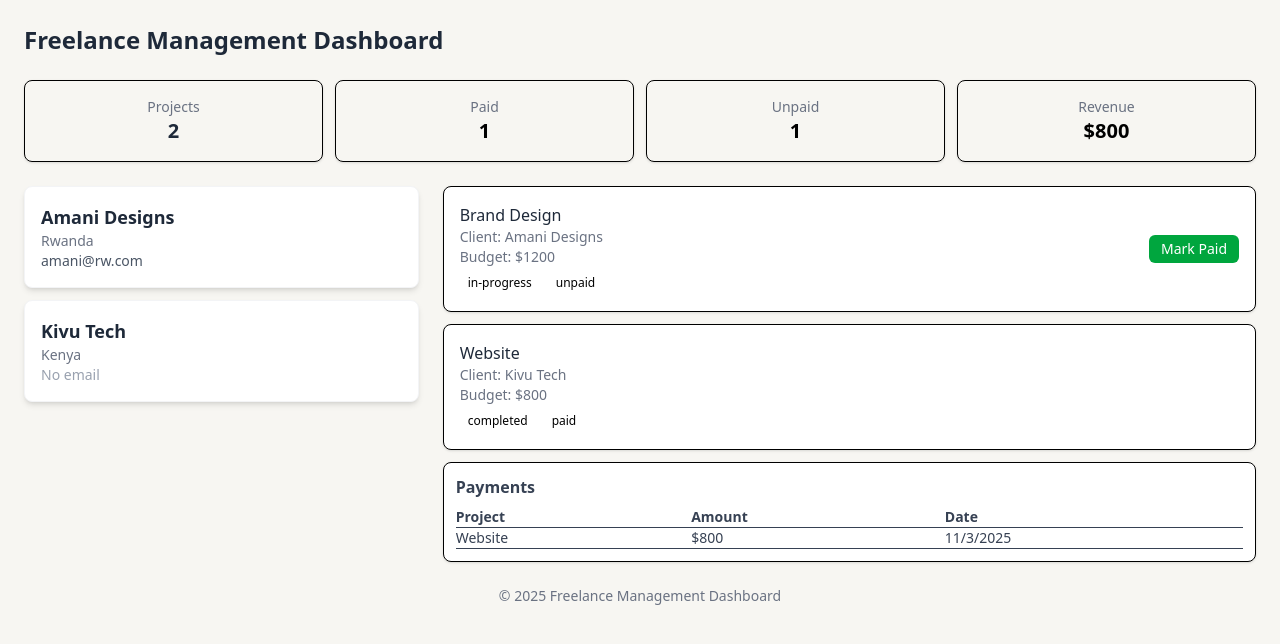
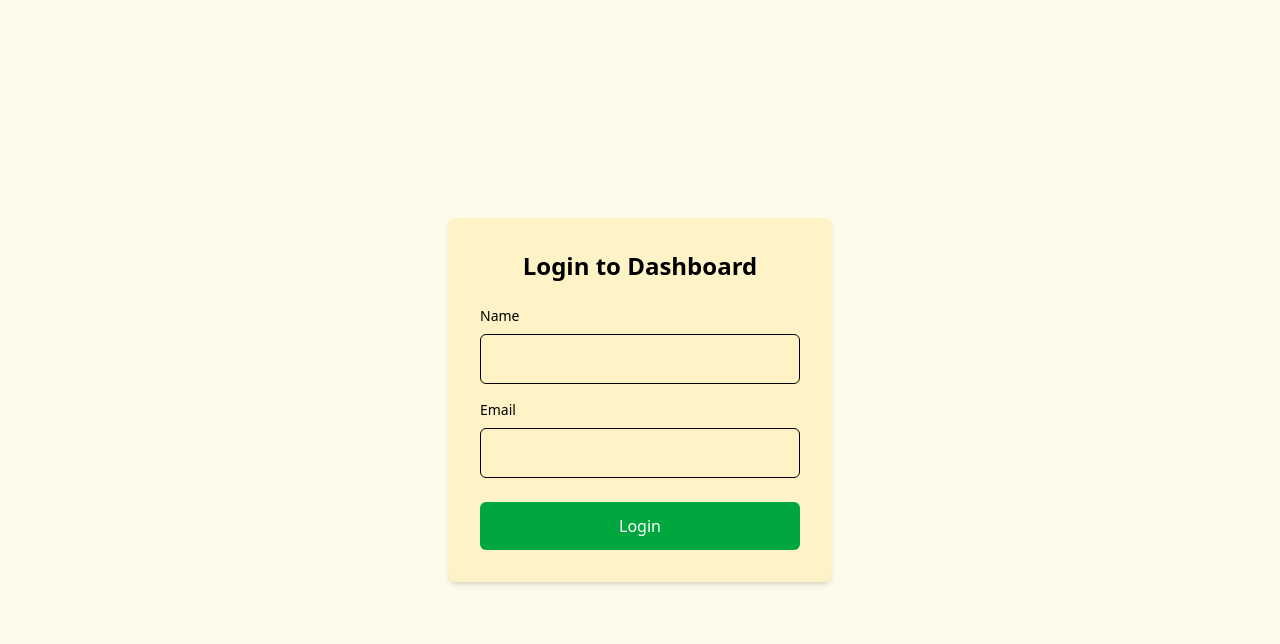
Before and after one commit to Rora21/Mastering-TypeScript-with-React-and-Data-Modeling, a React (Vite) app: page / in a window 1280 px wide. Shown: the top 644 px of the page. Built offline with nearby package versions, Linux system fonts and the light colour scheme.

Commit message:
editting this page

```diff
--- a/src/App.tsx
+++ b/src/App.tsx
@@ -4,27 +4,39 @@ import ClientCard from "./components/ClientCard";
 import ProjectList from "./components/ProjectList";
 import DashboardStats from "./components/DashboardStats";
 import PaymentsTable from "./components/PaymentsTable";
+import LoginForm from "./components/LoginForm";
+import UserProfile from "./components/UserProfile";
+import { AddClientForm, AddProjectForm } from "./components/AddForms";
 
 function Dashboard() {
   const { state } = useDashboard();
 
+  if (!state.user) {
+    return <LoginForm />;
+  }
+
   return (
-    <div className="min-h-screen bg-[#f7f6f2] p-6">
+    <div className="min-h-screen bg-amber-50 p-6">
       <header className="mb-6">
-        <h1 className="text-2xl font-bold text-gray-800">Freelance Management Dashboard</h1>
+        <div className="flex justify-between items-center">
+          <h1 className="text-2xl font-bold text-gray-800">Freelance Management Dashboard</h1>
+          <UserProfile />
+        </div>
       </header>
 
       <section className="mb-6">
         <DashboardStats />
       </section>
 
-      <section className="grid lg:grid-cols-3 gap-6">
+      <section className="grid lg:grid-cols-4 gap-6">
         <aside className="space-y-3">
+          <AddClientForm />
+          <AddProjectForm />
           {state.clients.map((c) => (
             <ClientCard key={c.id} client={c} />
           ))}
         </aside>
-        <main className="col-span-2 space-y-3">
+        <main className="col-span-3 space-y-3">
           <ProjectList projects={state.projects} clients={state.clients} />
           <PaymentsTable payments={state.payments} projects={state.projects} />
         </main>
--- /dev/null
+++ b/src/components/AddForms.tsx
@@ -0,0 +1,132 @@
+import React, { useState } from "react";
+import { useDashboard } from "../context/DashboardContext";
+import { ProjectStatus } from "../types/models";
+
+export const AddClientForm: React.FC = () => {
+  const [name, setName] = useState("");
+  const [country, setCountry] = useState("");
+  const [email, setEmail] = useState("");
+  const { dispatch } = useDashboard();
+
+  const handleSubmit = (e: React.FormEvent) => {
+    e.preventDefault();
+    dispatch({
+      type: "ADD_CLIENT",
+      payload: {
+        id: Date.now().toString(),
+        name,
+        country,
+        email: email || undefined,
+      },
+    });
+    setName("");
+    setCountry("");
+    setEmail("");
+  };
+
+  return (
+    <form onSubmit={handleSubmit} className="bg-amber-100 p-4 rounded-lg shadow-sm border space-y-3">
+      <h3 className="font-semibold">Add New Client</h3>
+      <input
+        type="text"
+        placeholder="Client Name"
+        value={name}
+        onChange={(e) => setName(e.target.value)}
+        className="w-full p-2 border rounded"
+        required
+      />
+      <input
+        type="text"
+        placeholder="Country"
+        value={country}
+        onChange={(e) => setCountry(e.target.value)}
+        className="w-full p-2 border rounded"
+        required
+      />
+      <input
+        type="email"
+        placeholder="Email (optional)"
+        value={email}
+        onChange={(e) => setEmail(e.target.value)}
+        className="w-full p-2 border rounded"
+      />
+      <button type="submit" className="w-full bg-green-600 text-white p-2 rounded hover:bg-green-700">
+        Add Client
+      </button>
+    </form>
+  );
+};
+
+export const AddProjectForm: React.FC = () => {
+  const [title, setTitle] = useState("");
+  const [clientId, setClientId] = useState("");
+  const [budget, setBudget] = useState("");
+  const [status, setStatus] = useState<ProjectStatus>("pending");
+  const { state, dispatch } = useDashboard();
+
+  const handleSubmit = (e: React.FormEvent) => {
+    e.preventDefault();
+    dispatch({
+      type: "ADD_PROJECT",
+      payload: {
+        id: Date.now().toString(),
+        clientId,
+        title,
+        budget: Number(budget),
+        status,
+        paymentStatus: "unpaid",
+      },
+    });
+    setTitle("");
+    setClientId("");
+    setBudget("");
+    setStatus("pending");
+  };
+
+  return (
+    <form onSubmit={handleSubmit} className="bg-amber-100 p-4 rounded-lg shadow-sm border space-y-3">
+      <h3 className="font-semibold">Add New Project</h3>
+      <input
+        type="text"
+        placeholder="Project Title"
+        value={title}
+        onChange={(e) => setTitle(e.target.value)}
+        className="w-full p-2 border rounded"
+        required
+      />
+      <select
+        value={clientId}
+        onChange={(e) => setClientId(e.target.value)}
+        className="w-full p-2 border rounded"
+        required
+      >
+        <option value="">Select Client</option>
+        {state.clients.map((client) => (
+          <option key={client.id} value={client.id}>
+            {client.name}
+          </option>
+        ))}
+      </select>
+      <input
+        type="number"
+        placeholder="Budget"
+        value={budget}
+        onChange={(e) => setBudget(e.target.value)}
+        className="w-full p-2 border rounded"
+        required
+      />
+      <select
+        value={status}
+        onChange={(e) => setStatus(e.target.value as ProjectStatus)}
+        className="w-full p-2 border rounded"
+      >
+        <option value="pending">Pending</option>
+        <option value="in-progress">In Progress</option>
+        <option value="completed">Completed</option>
+      </select>
+      <button type="submit" className="w-full bg-amber-600 text-white p-2 rounded hover:bg-amber-700">
+        Add Project
+      </button>
+    </form>
+  );
+};
--- a/src/components/ClientCard.tsx
+++ b/src/components/ClientCard.tsx
@@ -3,7 +3,7 @@ import { Client } from "../types/models";
 
 const ClientCard: React.FC<{ client: Client }> = ({ client }) => {
   return (
-    <div className="p-4 bg-white rounded-lg shadow-md border border-gray-100 hover:shadow-lg transition">
+    <div className="p-4 bg-amber-100 rounded-lg shadow-md border border-amber-200 hover:shadow-lg transition">
       <h3 className="font-semibold text-lg text-gray-800">{client.name}</h3>
       <p className="text-sm text-gray-500">{client.country}</p>
       <p className="text-sm text-gray-600">
--- a/src/components/DashboardStats.tsx
+++ b/src/components/DashboardStats.tsx
@@ -1,13 +1,13 @@
 import React from "react";
 import { useDashboard } from "../context/DashboardContext";
+import { countProjectsByPayment, calculateTotalRevenue } from "../utils/helpers";
 
 const DashboardStats: React.FC = () => {
   const { state } = useDashboard();
 
   const total = state.projects.length;
-  const paid = state.projects.filter((p) => p.paymentStatus === "paid").length;
-  const unpaid = state.projects.filter((p) => p.paymentStatus === "unpaid").length;
-  const revenue = state.payments.reduce((sum, p) => sum + p.amount, 0);
+  const { paid, unpaid } = countProjectsByPayment(state.projects);
+  const revenue = calculateTotalRevenue(state.payments);
 
   return (
     <div className="grid grid-cols-2 md:grid-cols-4 gap-3">
--- /dev/null
+++ b/src/components/LoginForm.tsx
@@ -0,0 +1,54 @@
+import React, { useState } from "react";
+import { useDashboard } from "../context/DashboardContext";
+
+const LoginForm: React.FC = () => {
+  const [email, setEmail] = useState("");
+  const [name, setName] = useState("");
+  const { dispatch } = useDashboard();
+
+  const handleLogin = (e: React.FormEvent) => {
+    e.preventDefault();
+    if (email && name) {
+      dispatch({ type: "LOGIN", payload: { email, name } });
+    }
+  };
+
+  return (
+    <div className="min-h-screen bg-amber-50 flex items-center justify-center">
+      <form onSubmit={handleLogin} className="bg-amber-100 p-8 rounded-lg shadow-md w-96">
+        <h2 className="text-2xl font-bold mb-6 text-center">Login to Dashboard</h2>
+
+        <div className="mb-4">
+          <label className="block text-sm font-medium mb-2">Name</label>
+          <input
+            type="text"
+            value={name}
+            onChange={(e) => setName(e.target.value)}
+            className="w-full p-3 border rounded-md"
+            required
+          />
+        </div>
+
+        <div className="mb-6">
+          <label className="block text-sm font-medium mb-2">Email</label>
+          <input
+            type="email"
+            value={email}
+            onChange={(e) => setEmail(e.target.value)}
+            className="w-full p-3 border rounded-md"
+            required
+          />
+        </div>
+
+        <button
+          type="submit"
+          className="w-full bg-green-600 text-white p-3 rounded-md hover:bg-green-700"
+        >
+          Login
+        </button>
+      </form>
+    </div>
+  );
+};
+
+export default LoginForm;
--- a/src/components/PaymentsTable.tsx
+++ b/src/components/PaymentsTable.tsx
@@ -1,32 +1,47 @@
 import React from "react";
 import { Payment, Project } from "../types/models";
 
-const PaymentsTable: React.FC<{ payments: Payment[]; projects: Project[] }> = ({ payments, projects }) => {
+interface PaymentsTableProps {
+  payments: Payment[];
+  projects: Project[];
+}
+
+const PaymentsTable: React.FC<PaymentsTableProps> = ({ payments, projects }) => {
   return (
-    <div className="bg-white rounded-lg shadow-sm p-3 border">
-      <h4 className="font-semibold mb-2 text-gray-700">Payments</h4>
-      <table className="w-full text-sm text-gray-700">
+    <div className="bg-amber-100 rounded-lg shadow-sm border p-4">
+      <h3 className="font-semibold text-lg mb-3">Payment Records</h3>
+      {payments.length === 0 ? (
+        <p className="text-gray-500">No payments recorded</p>
+      ) : (
+        <div className="overflow-x-auto">
+          <table className="w-full text-sm">
             <thead>
-          <tr className="text-left border-b">
-            <th>Project</th>
-            <th>Amount</th>
-            <th>Date</th>
+              <tr className="border-b">
+                <th className="text-left py-2">Project</th>
+                <th className="text-left py-2">Amount</th>
+                <th className="text-left py-2">Date</th>
               </tr>
             </thead>
             <tbody>
-          {payments.map((p, i) => {
-            const proj = projects.find((x) => x.id === p.projectId);
+              {payments.map((payment, index) => {
+                const project = projects.find(p => p.id === payment.projectId);
                 return (
-              <tr key={i} className="border-b hover:bg-gray-50">
-                <td>{proj ? proj.title : "Project not found"}</td>
-                <td>${p.amount}</td>
-                <td>{new Date(p.date).toLocaleDateString()}</td>
+                  <tr key={index} className="border-b">
+                    <td className="py-2">
+                      {project ? project.title : "Project not found"}
+                    </td>
+                    <td className="py-2 font-medium">${payment.amount}</td>
+                    <td className="py-2 text-gray-600">
+                      {new Date(payment.date).toLocaleDateString()}
+                    </td>
                   </tr>
                 );
               })}
             </tbody>
           </table>
         </div>
+      )}
+    </div>
   );
 };
 
--- a/src/components/ProjectList.tsx
+++ b/src/components/ProjectList.tsx
@@ -1,6 +1,7 @@
 import React from "react";
 import { Project, Client, ID } from "../types/models";
 import { useDashboard } from "../context/DashboardContext";
+import { findClientById } from "../utils/helpers";
 
 const StatusBadge = ({ text, color }: { text: string; color: string }) => (
   <span className={`px-2 py-1 rounded-full text-xs font-medium bg-${color}-100 text-${color}-800`}>
@@ -18,9 +19,9 @@ const ProjectList: React.FC<{ projects: Project[]; clients: Client[] }> = ({ pro
   return (
     <div className="space-y-3">
       {projects.map((p) => {
-        const client = clients.find((c) => c.id === p.clientId);
+        const client = findClientById(clients, p.clientId);
         return (
-          <div key={p.id} className="p-4 bg-white rounded-lg shadow-sm border flex justify-between items-center">
+          <div key={p.id} className="p-4 bg-amber-100 rounded-lg shadow-sm border flex justify-between items-center">
             <div>
               <h4 className="font-medium text-gray-800">{p.title}</h4>
               <p className="text-sm text-gray-500">
@@ -35,7 +36,7 @@ const ProjectList: React.FC<{ projects: Project[]; clients: Client[] }> = ({ pro
             {p.paymentStatus === "unpaid" && (
               <button
                 onClick={() => markPaid(p.id)}
-                className="bg-green-600 text-white px-3 py-1 rounded-md hover:bg-green-700 text-sm"
+                className="bg-amber-600 text-white px-3 py-1 rounded-md hover:bg-amber-700 text-sm"
               >
                 Mark Paid
               </button>
--- /dev/null
+++ b/src/components/UserProfile.tsx
@@ -0,0 +1,29 @@
+import React from "react";
+import { useDashboard } from "../context/DashboardContext";
+
+const UserProfile: React.FC = () => {
+  const { state, dispatch } = useDashboard();
+
+  const handleLogout = () => {
+    dispatch({ type: "LOGOUT" });
+  };
+
+  if (!state.user) return null;
+
+  return (
+    <div className="bg-amber-100 p-4 rounded-lg shadow-sm border flex justify-between items-center">
+      <div>
+        <h3 className="font-semibold">{state.user.name}</h3>
+        <p className="text-sm text-gray-600">{state.user.email}</p>
+      </div>
+      <button
+        onClick={handleLogout}
+        className="bg-amber-600 text-white px-4 py-2 rounded hover:bg-amber-700"
+      >
+        Logout
+      </button>
+    </div>
+  );
+};
+
+export default UserProfile;
--- a/src/context/DashboardContext.tsx
+++ b/src/context/DashboardContext.tsx
@@ -1,10 +1,10 @@
 import React, { createContext, useContext, useReducer } from "react";
-import { Client, Project, Payment, ID, ProjectStatus } from "../types/models";
+import { Client, Project, Payment, ID, ProjectStatus, User } from "../types/models";
 
 //
 const initialClients: Client[] = [
-  { id: "c1", name: "Amani Designs", country: "Rwanda", email: "amani@rw.com" },
-  { id: "c2", name: "Kivu Tech", country: "Kenya" },
+  { id: "c1", name: "Rora books", country: "Rwanda", email: "rora@gmail.com" },
+  { id: "c2", name: "Ali Tech", country: "Rwanda" , email: "ali@gmail.com"} ,
 ];
 
 const initialProjects: Project[] = [
@@ -18,12 +18,15 @@ const initialPayments: Payment[] = [
 
 //
 interface State {
+  user: User | null;
   clients: Client[];
   projects: Project[];
   payments: Payment[];
 }
 
 export type Action =
+  | { type: "LOGIN"; payload: { email: string; name: string } }
+  | { type: "LOGOUT" }
   | { type: "MARK_PROJECT_PAID"; payload: { projectId: ID } }
   | { type: "ADD_PAYMENT"; payload: Payment }
   | { type: "ADD_CLIENT"; payload: Client }
@@ -31,6 +34,7 @@ export type Action =
   | { type: "UPDATE_PROJECT_STATUS"; payload: { projectId: ID; status: ProjectStatus } };
 
 const initialState: State = {
+  user: null,
   clients: initialClients,
   projects: initialProjects,
   payments: initialPayments,
@@ -38,6 +42,20 @@ const initialState: State = {
 
 function reducer(state: State, action: Action): State {
   switch (action.type) {
+    case "LOGIN":
+      return {
+        ...state,
+        user: {
+          id: Date.now().toString(),
+          email: action.payload.email,
+          name: action.payload.name,
+          isLoggedIn: true,
+        },
+      };
+
+    case "LOGOUT":
+      return { ...state, user: null };
+
     case "MARK_PROJECT_PAID":
       return {
         ...state,
--- /dev/null
+++ b/src/utils/helpers.ts
@@ -0,0 +1,65 @@
+import { Client, Project, Payment, ID, ProjectStatus, PaymentStatus } from "../types/models";
+
+// Count paid vs unpaid projects
+export function countProjectsByPayment(projects: Project[]): { paid: number; unpaid: number } {
+  return projects.reduce(
+    (acc, p) => ({
+      paid: acc.paid + (p.paymentStatus === "paid" ? 1 : 0),
+      unpaid: acc.unpaid + (p.paymentStatus === "unpaid" ? 1 : 0),
+    }),
+    { paid: 0, unpaid: 0 }
+  );
+}
+
+// Find client by ID safely
+export function findClientById(clients: Client[], id: ID): Client | undefined {
+  return clients.find(c => c.id === id);
+}
+
+// Record a new payment with validation
+export function createPayment(projectId: ID, amount: number): Payment {
+  if (amount <= 0) throw new Error("Amount must be positive");
+  return {
+    projectId,
+    amount,
+    date: new Date().toISOString(),
+  };
+}
+
+// Filter projects by status
+export function filterProjectsByStatus(projects: Project[], status: ProjectStatus): Project[] {
+  return projects.filter(p => p.status === status);
+}
+
+// Filter projects by payment state
+export function filterProjectsByPayment(projects: Project[], paymentStatus: PaymentStatus): Project[] {
+  return projects.filter(p => p.paymentStatus === paymentStatus);
+}
+
+// Search clients by name
+export function searchClients(clients: Client[], query: string): Client[] {
+  const lower = query.toLowerCase();
+  return clients.filter(c => c.name.toLowerCase().includes(lower));
+}
+
+// Search projects by title
+export function searchProjects(projects: Project[], query: string): Project[] {
+  const lower = query.toLowerCase();
+  return projects.filter(p => p.title.toLowerCase().includes(lower));
+}
+
+// Calculate total revenue
+export function calculateTotalRevenue(payments: Payment[]): number {
+  return payments.reduce((sum, p) => sum + p.amount, 0);
+}
+
+// Get project statistics
+export function getProjectStats(projects: Project[]) {
+  const total = projects.length;
+  const byStatus = projects.reduce((acc, p) => {
+    acc[p.status] = (acc[p.status] || 0) + 1;
+    return acc;
+  }, {} as Record<ProjectStatus, number>);
+
+  return { total, ...byStatus };
+}
```
Also changed, not shown: src/types/models.ts (+7 -0 lines), 1 other file (tests, documents, lock files or other folders). Lines whose indentation alone changed are shown as unchanged.
